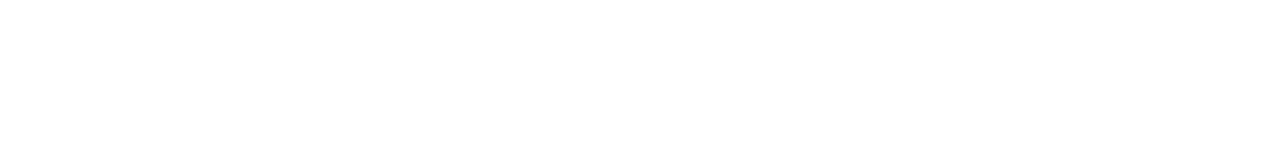
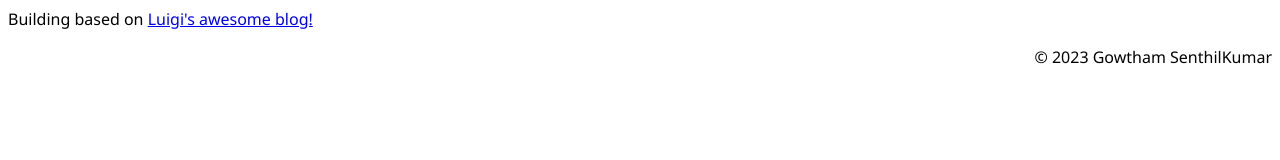
Before and after one commit to gowtham291/gowtham291.github.io, a plain HTML site: page spotify_tracks.html in a window 1280 px wide. Drawn offline with Linux system fonts and the light colour scheme.

Commit message:
Update spotify_tracks.html

```diff
--- a/spotify_tracks.html
+++ b/spotify_tracks.html
@@ -1,2 +1,18 @@
 <!-- page that is linked from home, showcasing current top tracks -->
 <!-- https://luigicruz.dev/blog/using-spotify-api -->
+<html lang="en">
+    <head>
+	    <meta charset="UTF-8">
+	    <meta name="viewport" content="width=device-width, initial-scale=1.0">
+	    <title>Auditory Stimuli | Gowtham SenthilKumar</title>
+	    <link rel="stylesheet" type="text/css" href="style.css">
+    </head>
+    <body>
+        <div id="Thanks Luigi!">
+            Building based on <a href="https://luigicruz.dev/blog/using-spotify-api">Luigi's awesome blog!</a>
+        </div>
+        <footer>
+            <p>&copy; 2023 Gowtham SenthilKumar</p>
+        </footer>
+    </body>
+</html>
```
